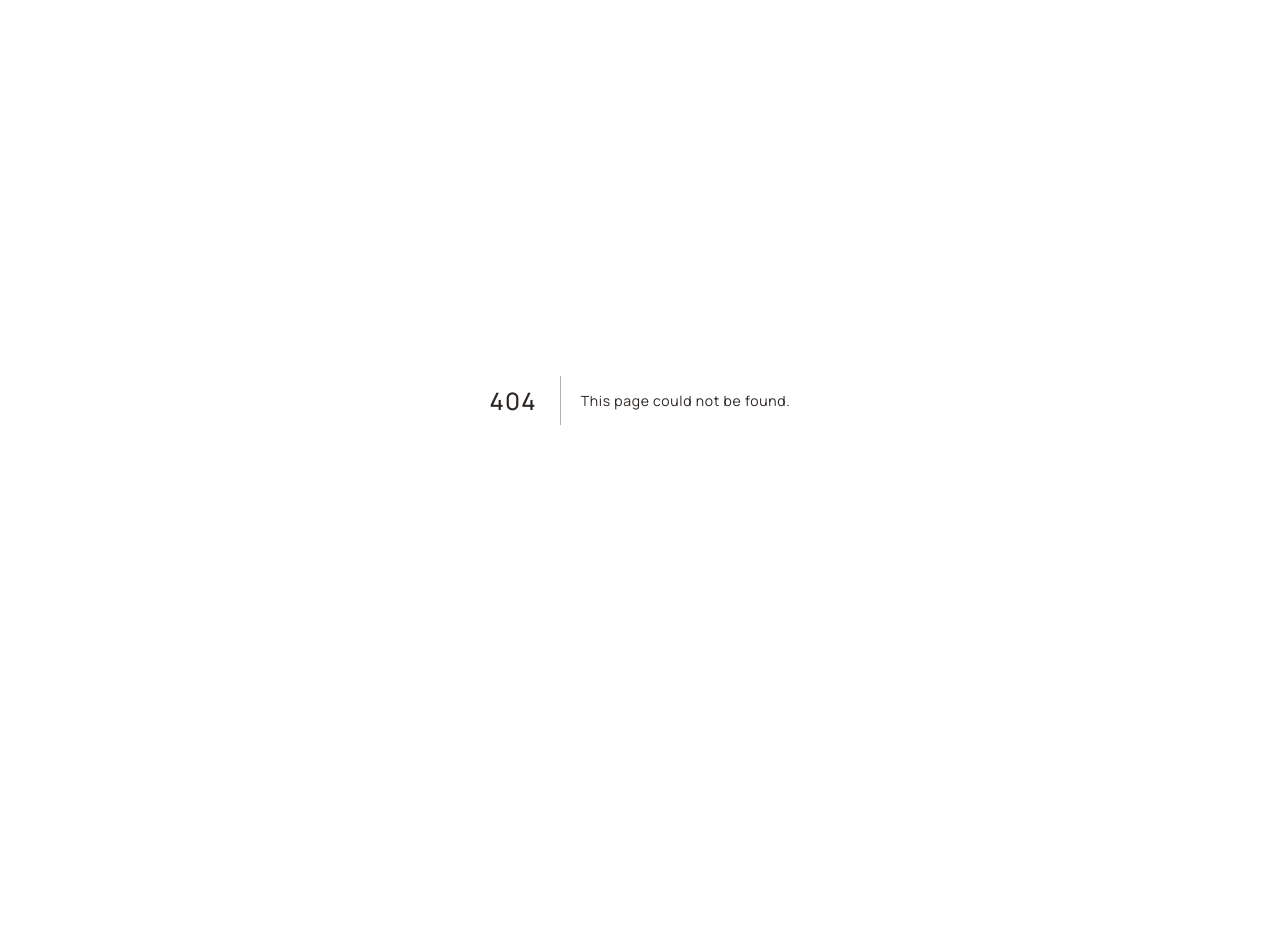
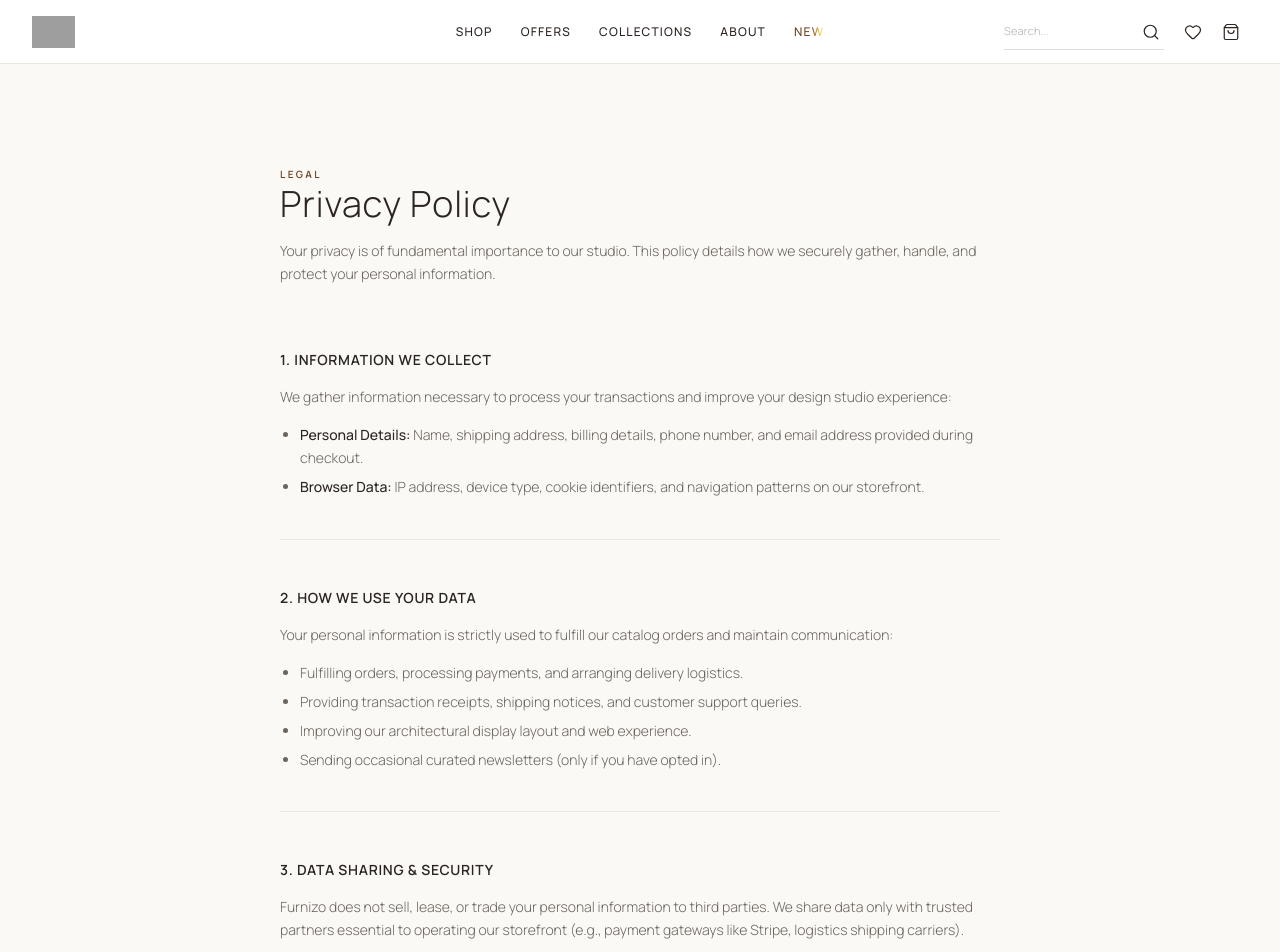
Before and after one commit to thedevsadd/Furnizo, a Next.js app: page /privacy in a window 1280 px wide. Before the commit this address had no page. Shown: the top 952 px of the page. Before the commit the page ends 800 px from the top, so only its background shows below. Built offline with nearby package versions, Linux system fonts and the light colour scheme; grey boxes are pictures that could not be loaded.

Commit message:
feat: add Privacy and Terms pages, update footer links, update New Arrivals page with huge shimmering NEW text

```diff
--- a/app/globals.css
+++ b/app/globals.css
@@ -139,4 +139,28 @@
   ::-webkit-scrollbar-thumb:hover {
     background: #6F4423;
   }
+
+  /* Large text shimmer animation */
+  @keyframes sparkleShimmerLarge {
+    0%   { background-position: 200% center; }
+    100% { background-position: -200% center; }
+  }
+
+  .sparkle-new-large {
+    background: linear-gradient(
+      90deg,
+      #6F4423 0%,
+      #6F4423 30%,
+      #f5c842 42%,
+      #fff9c4 50%,
+      #f5c842 58%,
+      #6F4423 70%,
+      #6F4423 100%
+    );
+    background-size: 200% auto;
+    -webkit-background-clip: text;
+    background-clip: text;
+    -webkit-text-fill-color: transparent;
+    animation: sparkleShimmerLarge 5s linear infinite;
+  }
 }
--- a/app/new/page.tsx
+++ b/app/new/page.tsx
@@ -45,9 +45,14 @@ export default function NewArrivalsPage() {
             </div>
 
             {/* Big Headline */}
-            <h1 className="font-serif text-4xl sm:text-5xl md:text-6xl font-normal text-furnizo-charcoal leading-tight tracking-tight">
-              Our New Arrivals
-            </h1>
+            <div className="flex flex-col items-center select-none py-1">
+              <h1 className="font-serif text-7xl sm:text-8xl md:text-9xl font-bold tracking-widest leading-none select-none sparkle-new-large uppercase">
+                NEW
+              </h1>
+              <span className="font-sans text-[10px] font-bold uppercase tracking-[0.25em] text-furnizo-brown mt-4 block">
+                Our New Arrivals
+              </span>
+            </div>
 
             {/* Subtext */}
             <p className="font-sans text-sm sm:text-base text-furnizo-muted max-w-lg mx-auto leading-relaxed font-light">
--- /dev/null
+++ b/app/privacy/page.tsx
@@ -0,0 +1,94 @@
+import Navbar from "@/components/layout/Navbar";
+import Footer from "@/components/layout/Footer";
+
+export const metadata = {
+  title: "Privacy Policy — Furnizo",
+  description: "Learn how we protect and handle your personal data at Furnizo.",
+};
+
+export default function PrivacyPolicyPage() {
+  return (
+    <div className="flex flex-col min-h-screen bg-furnizo-beige">
+      <Navbar />
+
+      <main className="flex-grow py-16 sm:py-24 mx-auto max-w-3xl w-full px-4 sm:px-6">
+        {/* Title */}
+        <div className="space-y-4 mb-16">
+          <span className="font-sans text-[10px] font-semibold uppercase tracking-[0.25em] text-furnizo-brown">
+            Legal
+          </span>
+          <h1 className="font-sans text-3xl sm:text-4xl font-light text-furnizo-charcoal tracking-wide">
+            Privacy Policy
+          </h1>
+          <p className="font-sans text-xs sm:text-sm text-furnizo-muted font-light leading-relaxed">
+            Your privacy is of fundamental importance to our studio. This policy details how we securely gather, handle, and protect your personal information.
+          </p>
+        </div>
+
+        {/* Content Sections */}
+        <div className="space-y-12 font-sans text-sm text-furnizo-muted font-light leading-relaxed">
+
+          {/* Section 1 */}
+          <section className="space-y-4 border-b border-furnizo-border pb-10">
+            <h2 className="text-sm font-semibold uppercase tracking-wider text-furnizo-charcoal">
+              1. Information We Collect
+            </h2>
+            <p>
+              We gather information necessary to process your transactions and improve your design studio experience:
+            </p>
+            <ul className="list-disc pl-5 space-y-1.5">
+              <li>
+                <strong className="text-furnizo-charcoal font-medium">Personal Details:</strong> Name, shipping address, billing details, phone number, and email address provided during checkout.
+              </li>
+              <li>
+                <strong className="text-furnizo-charcoal font-medium">Browser Data:</strong> IP address, device type, cookie identifiers, and navigation patterns on our storefront.
+              </li>
+            </ul>
+          </section>
+
+          {/* Section 2 */}
+          <section className="space-y-4 border-b border-furnizo-border pb-10">
+            <h2 className="text-sm font-semibold uppercase tracking-wider text-furnizo-charcoal">
+              2. How We Use Your Data
+            </h2>
+            <p>
+              Your personal information is strictly used to fulfill our catalog orders and maintain communication:
+            </p>
+            <ul className="list-disc pl-5 space-y-1.5">
+              <li>Fulfilling orders, processing payments, and arranging delivery logistics.</li>
+              <li>Providing transaction receipts, shipping notices, and customer support queries.</li>
+              <li>Improving our architectural display layout and web experience.</li>
+              <li>Sending occasional curated newsletters (only if you have opted in).</li>
+            </ul>
+          </section>
+
+          {/* Section 3 */}
+          <section className="space-y-4 border-b border-furnizo-border pb-10">
+            <h2 className="text-sm font-semibold uppercase tracking-wider text-furnizo-charcoal">
+              3. Data Sharing & Security
+            </h2>
+            <p>
+              Furnizo does not sell, lease, or trade your personal information to third parties. We share data only with trusted partners essential to operating our storefront (e.g., payment gateways like Stripe, logistics shipping carriers).
+            </p>
+            <p>
+              All transactions are encrypted using secure socket layer technology (SSL) and follow standard PCI-DSS requirements.
+            </p>
+          </section>
+
+          {/* Section 4 */}
+          <section className="space-y-4 pb-4">
+            <h2 className="text-sm font-semibold uppercase tracking-wider text-furnizo-charcoal">
+              4. Cookies Policy
+            </h2>
+            <p>
+              Our website uses small cookie data files to store your current cart contents, wishlist selections, and remember your session. You can manage or disable cookies in your web browser preferences at any time.
+            </p>
+          </section>
+
+        </div>
+      </main>
+
+      <Footer />
+    </div>
+  );
+}
--- /dev/null
+++ b/app/terms/page.tsx
@@ -0,0 +1,80 @@
+import Navbar from "@/components/layout/Navbar";
+import Footer from "@/components/layout/Footer";
+
+export const metadata = {
+  title: "Terms & Conditions — Furnizo",
+  description: "Read the terms of service governing the use of the Furnizo website.",
+};
+
+export default function TermsConditionsPage() {
+  return (
+    <div className="flex flex-col min-h-screen bg-furnizo-beige">
+      <Navbar />
+
+      <main className="flex-grow py-16 sm:py-24 mx-auto max-w-3xl w-full px-4 sm:px-6">
+        {/* Title */}
+        <div className="space-y-4 mb-16">
+          <span className="font-sans text-[10px] font-semibold uppercase tracking-[0.25em] text-furnizo-brown">
+            Legal
+          </span>
+          <h1 className="font-sans text-3xl sm:text-4xl font-light text-furnizo-charcoal tracking-wide">
+            Terms & Conditions
+          </h1>
+          <p className="font-sans text-xs sm:text-sm text-furnizo-muted font-light leading-relaxed">
+            These terms govern your access to and purchase of products from the Furnizo online catalog. By browsing our website, you agree to these guidelines.
+          </p>
+        </div>
+
+        {/* Content Sections */}
+        <div className="space-y-12 font-sans text-sm text-furnizo-muted font-light leading-relaxed">
+
+          {/* Section 1 */}
+          <section className="space-y-4 border-b border-furnizo-border pb-10">
+            <h2 className="text-sm font-semibold uppercase tracking-wider text-furnizo-charcoal">
+              1. Store Agreement & Use
+            </h2>
+            <p>
+              By visiting our site or purchasing items, you represent that you are at least the age of majority in your state or country of residence. You agree not to use our premium designs or materials for any unauthorized or illegal activity.
+            </p>
+          </section>
+
+          {/* Section 2 */}
+          <section className="space-y-4 border-b border-furnizo-border pb-10">
+            <h2 className="text-sm font-semibold uppercase tracking-wider text-furnizo-charcoal">
+              2. Pricing & Product Descriptions
+            </h2>
+            <p>
+              All prices shown in our catalog are subject to change without notice. We reserve the right to limit the sales of our architectural pieces to any person or geographic region.
+            </p>
+            <p>
+              We have made every effort to display as accurately as possible the colors and finishes of our timber, travertine, and fabrics. However, natural materials possess organic variations (wood grains, stone crystallization) which are not considered defects.
+            </p>
+          </section>
+
+          {/* Section 3 */}
+          <section className="space-y-4 border-b border-furnizo-border pb-10">
+            <h2 className="text-sm font-semibold uppercase tracking-wider text-furnizo-charcoal">
+              3. Account Registration & Billing
+            </h2>
+            <p>
+              You agree to provide current, complete, and accurate purchase and account details for all transactions. In the event of order limits or cancellations, we will attempt to contact you via the email or phone number provided during checkout.
+            </p>
+          </section>
+
+          {/* Section 4 */}
+          <section className="space-y-4 pb-4">
+            <h2 className="text-sm font-semibold uppercase tracking-wider text-furnizo-charcoal">
+              4. Intellectual Property
+            </h2>
+            <p>
+              The designs, product images, graphics, and layout on Furnizo are the intellectual property of our studio. Any replication, reproduction, or commercial use without express written consent is strictly prohibited.
+            </p>
+          </section>
+
+        </div>
+      </main>
+
+      <Footer />
+    </div>
+  );
+}
--- a/components/layout/Footer.tsx
+++ b/components/layout/Footer.tsx
@@ -122,8 +122,8 @@ export default function Footer() {
             &copy; {new Date().getFullYear()} FURNIZO. All rights reserved.
           </p>
           <div className="flex gap-x-6 text-[10px] font-sans text-furnizo-muted tracking-wider">
-            <span className="cursor-pointer hover:text-furnizo-charcoal">Privacy Policy</span>
-            <span className="cursor-pointer hover:text-furnizo-charcoal">Terms of Service</span>
+            <Link href="/privacy" className="hover:text-furnizo-charcoal transition-colors">Privacy Policy</Link>
+            <Link href="/terms" className="hover:text-furnizo-charcoal transition-colors">Terms & Conditions</Link>
           </div>
         </div>
 
```
